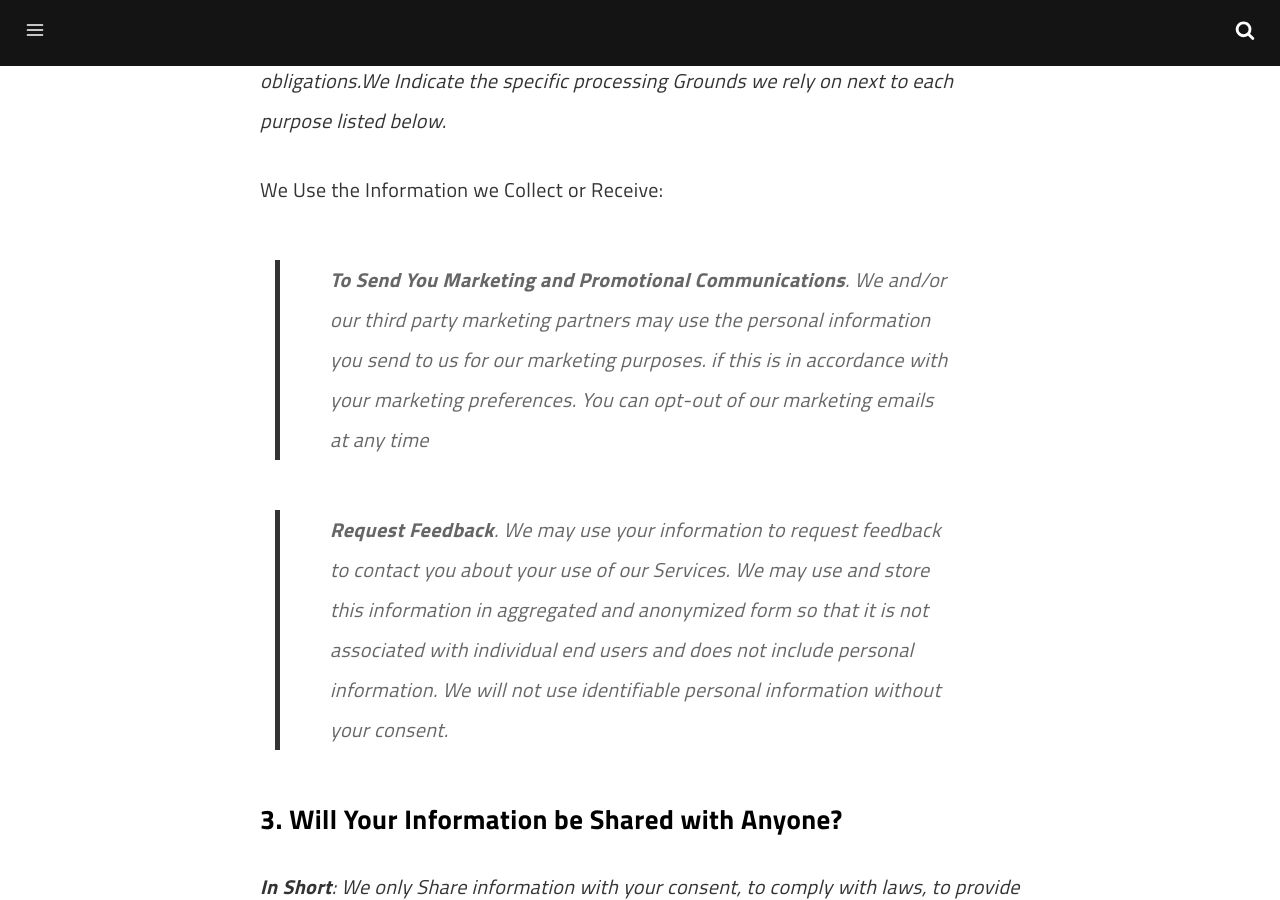
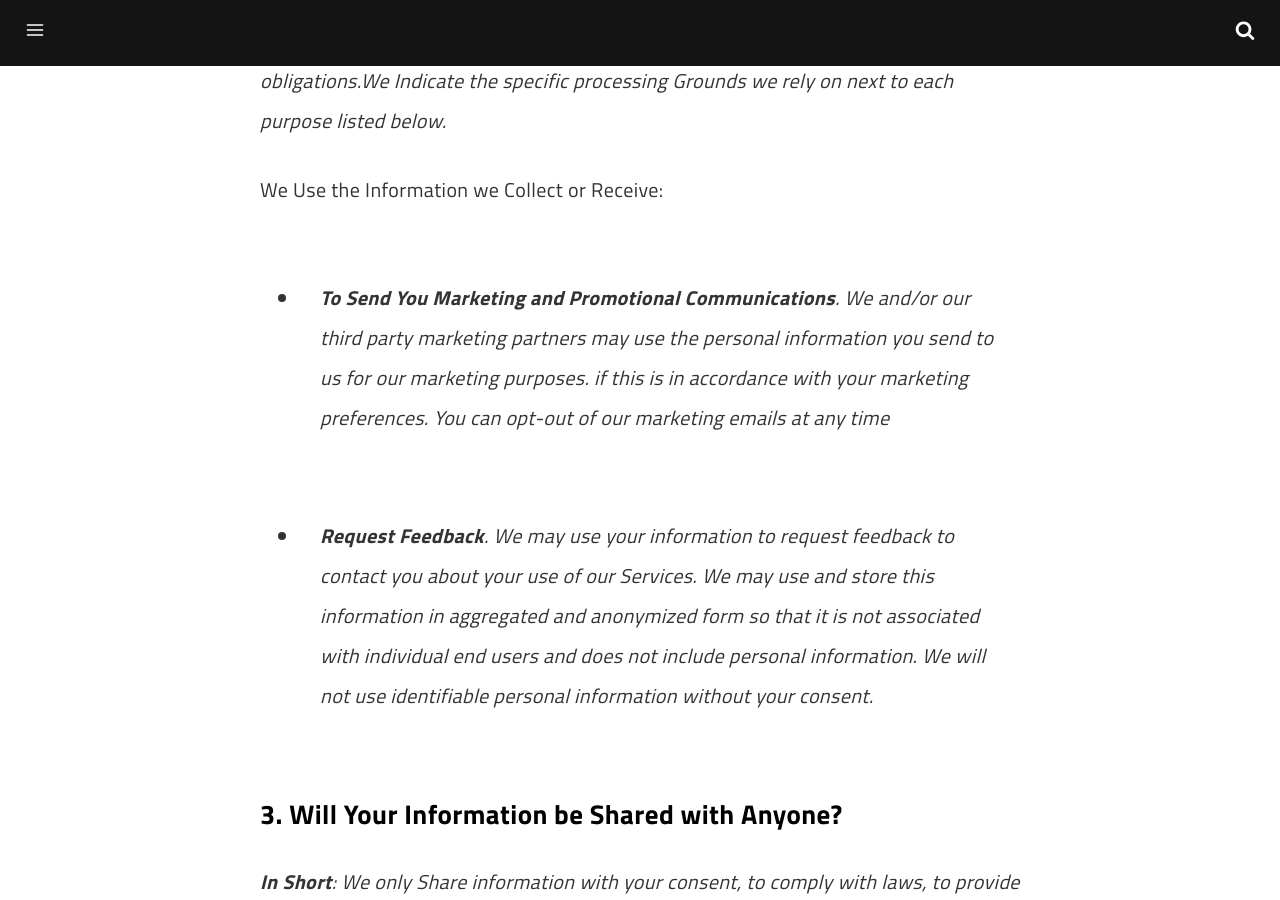
Before and after one commit to tks18/abandoned-read-write-tech, a Jekyll site: the page built from pages/policy.md, in a window 1280 px wide and 900 px high, scrolled down 3578 px. Built offline with Jekyll 4.4.1, drawn with Linux system fonts in a browser that asks for light colours; a script that is not in the unit is left out.

Commit message:
Markdown Syntax Change

```diff
--- a/pages/policy.md
+++ b/pages/policy.md
@@ -63,9 +63,9 @@ _We use Personal information collectedd via our Services for a variety of busine
 
 We Use the Information we Collect or Receive:
 
-> _**To Send You Marketing and Promotional Communications**. We and/or our third party marketing partners may use the personal information you send to us for our marketing purposes. if this is in accordance with your marketing preferences. You can opt-out of our marketing emails at any time_
+- _**To Send You Marketing and Promotional Communications**. We and/or our third party marketing partners may use the personal information you send to us for our marketing purposes. if this is in accordance with your marketing preferences. You can opt-out of our marketing emails at any time_
 
-> _**Request Feedback**. We may use your information to request feedback to contact you about your use of our Services. We may use and store this information in aggregated and anonymized form so that it is not associated with individual end users and does not include personal information. We will not use identifiable personal information without your consent._
+- _**Request Feedback**. We may use your information to request feedback to contact you about your use of our Services. We may use and store this information in aggregated and anonymized form so that it is not associated with individual end users and does not include personal information. We will not use identifiable personal information without your consent._
 
 ### 3. Will Your Information be Shared with Anyone?
 
@@ -73,12 +73,12 @@ _**In Short**: We only Share information with your consent, to comply with laws,
 
 _We May Process or share Data Based on the following Legal basis:_
 
-> _**Consent**: We May process your data if you have given us specific consent to use your Personal Information in a Specific Purpose._
+- _**Consent**: We May process your data if you have given us specific consent to use your Personal Information in a Specific Purpose._
 
-> _**Legitimate Interests**: We May process Your data when it is Reasonably necessary to achevice our legitimate business interests._
+- _**Legitimate Interests**: We May process Your data when it is Reasonably necessary to achevice our legitimate business interests._
 
-> _**Performance of a Contract**: Where we have entered into a Contract with you, We may Process your Personal Information to fullfill the terms of our contract._
+- _**Performance of a Contract**: Where we have entered into a Contract with you, We may Process your Personal Information to fullfill the terms of our contract._
 
-> _**Legal Obligations**: We may disclose your information where we are legally required to do so in order to comply with applicable law, governmental requests, a judicial proceeding, court order, or legal process, such as in response to a court order or a subpoena (including in response to public authorities to meet national security or law enforcement requirements)._
+- _**Legal Obligations**: We may disclose your information where we are legally required to do so in order to comply with applicable law, governmental requests, a judicial proceeding, court order, or legal process, such as in response to a court order or a subpoena (including in response to public authorities to meet national security or law enforcement requirements)._
 
-> _**Vital Interests**: We may Disclose Your Information where we beleive it is necessary to investigare, prevent, or taje action regarding potential violatins of our policies, suspected fraud, situations involving potetial threats to the safety of any person and illegal activities, or as evidence in litigation in which we are involved.
+- _**Vital Interests**: We may Disclose Your Information where we beleive it is necessary to investigare, prevent, or taje action regarding potential violatins of our policies, suspected fraud, situations involving potetial threats to the safety of any person and illegal activities, or as evidence in litigation in which we are involved.
```
